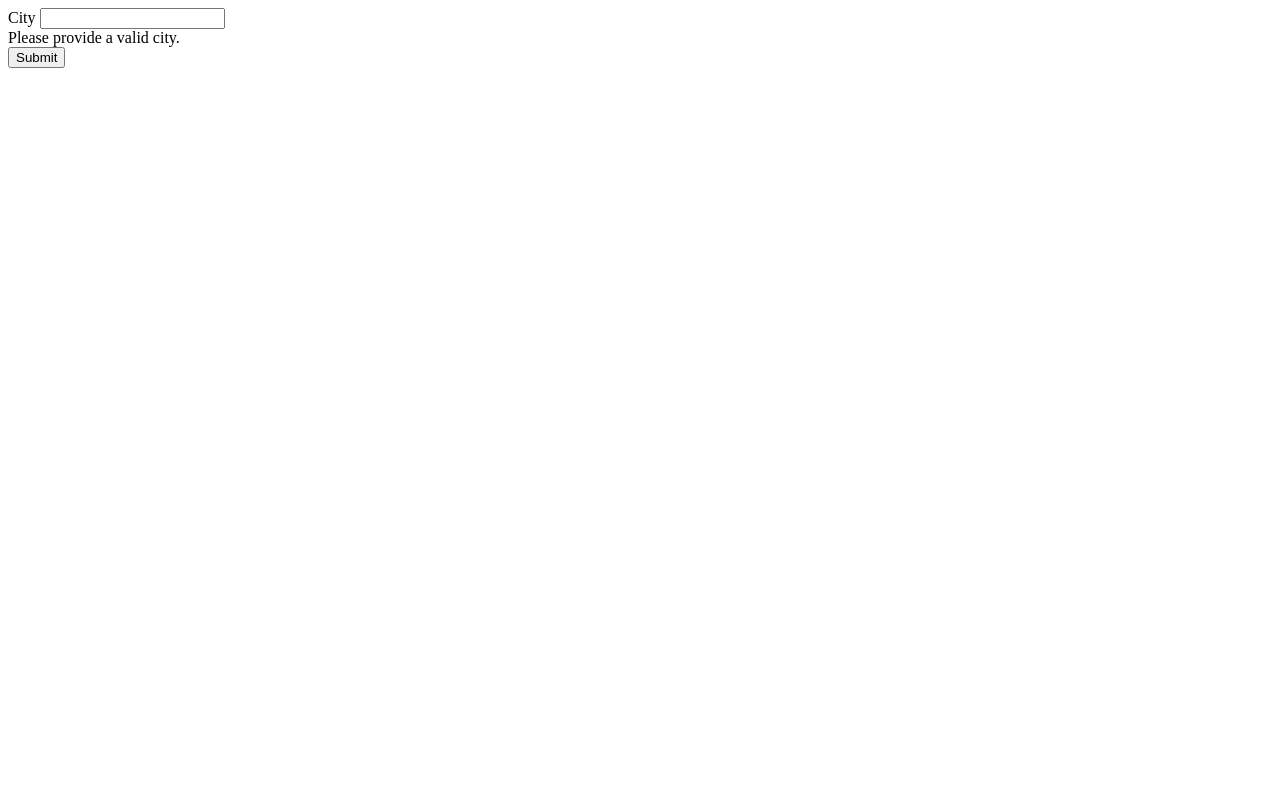
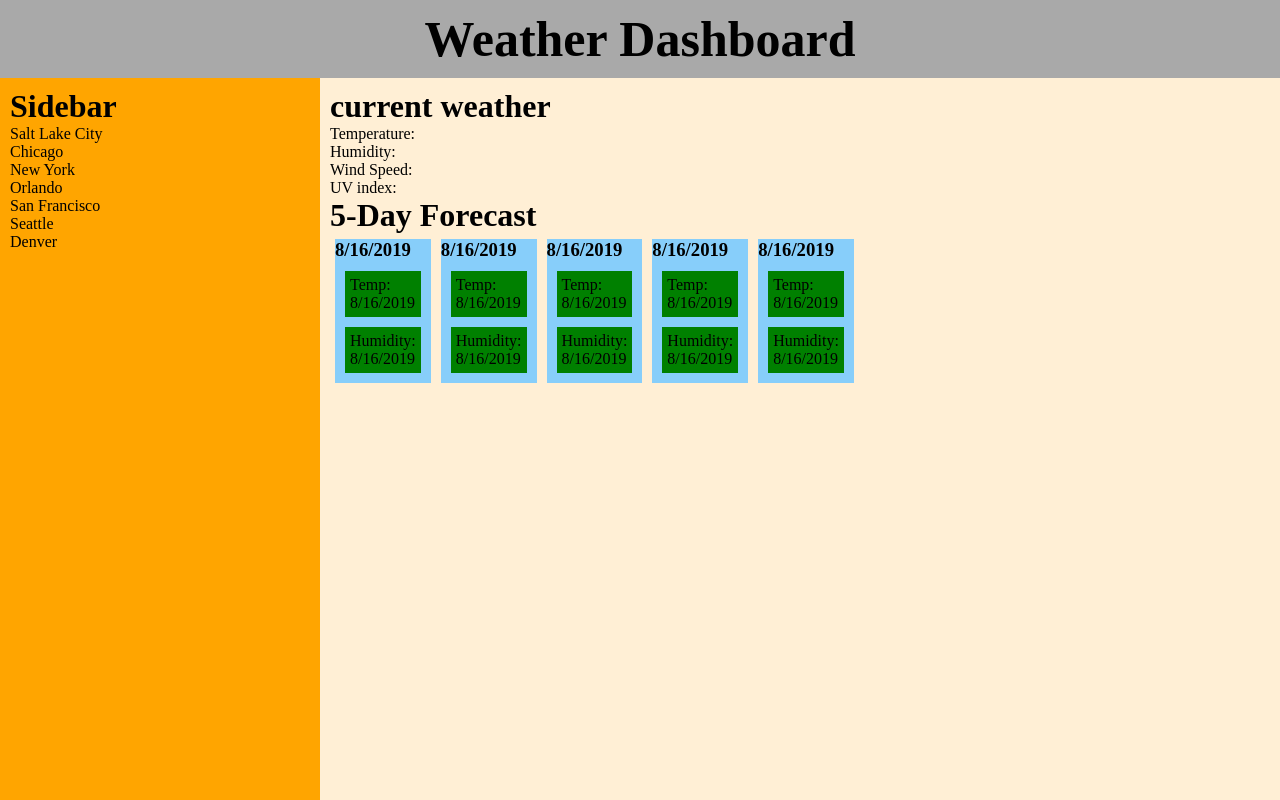
Before and after one commit to cojo12/weather-dashboard, a plain HTML site: page index.html in a window 1280 px wide. Drawn offline with Linux system fonts and the light colour scheme.

Commit message:
added html & css

```diff
--- a/index.html
+++ b/index.html
@@ -1,43 +1,122 @@
 <!DOCTYPE html>
 <html lang="en">
 <head>
-    <meta charset="UTF-8">
-    <meta name="viewport" content="width=device-width, initial-scale=1.0">
-    <title>Document</title>
+  <meta charset="UTF-8">
+  <meta name="viewport" content="width=device-width, initial-scale=1.0">
+  <link href="style.css" rel="stylesheet">
+  <link rel="stylesheet" href="https://use.fontawesome.com/releases/v5.13.0/css/all.css" integrity="sha384-Bfad6CLCknfcloXFOyFnlgtENryhrpZCe29RTifKEixXQZ38WheV+i/6YWSzkz3V" crossorigin="anonymous">
+  <title>Document</title>
 </head>
 <body>
-    <form class="needs-validation" novalidate>
-        <div class="form-row"></div>
-        <div class="col-md-6 mb-3">
-            <label for="validationCustom03">City</label>
-            <input type="text" class="form-control" id="validationCustom03" required>
-            <div class="invalid-feedback">
-                Please provide a valid city.
+
+  <div class="header">Weather Dashboard</div>
+  <div class="content">
+    <div class="sidebar">
+      <h1>Sidebar</h1>
+      <div>Salt Lake City</div>
+      <div>Chicago</div>
+      <div>New York</div>
+      <div>Orlando</div>
+      <div>San Francisco</div>
+      <div>Seattle</div>
+      <div>Denver</div>
+    </div>
+    <div class="weather">
+      <div class="current-weather">
+        <h1>current weather</h1>
+        <div>Temperature:</div>
+        <div>Humidity:</div>
+        <div>Wind Speed:</div>
+        <div>UV index:</div>
+      </div>
+      <div class="futher-weather">
+        <h1>5-Day Forecast</h1>
+        <div class="forecast">
+          <div class="forecast-card">
+            <h3>8/16/2019</h3>
+            <div>
+              <label>Temp:</label>
+              <p>8/16/2019</p>
             </div>
-        </dils
-        v>
-        <button class="btn btn-primary" type="submit">Submit</button>
-    </form>
+            <div>
+              <label>Humidity:</label>
+              <p>8/16/2019</p>
+            </div>
+          </div>
+          <div class="forecast-card">
+            <h3>8/16/2019</h3>
+            <div>
+              <label>Temp:</label>
+              <p>8/16/2019</p>
+            </div>
+            <div>
+              <label>Humidity:</label>
+              <p>8/16/2019</p>
+            </div>
+          </div>
+          <div class="forecast-card">
+            <h3>8/16/2019</h3>
+            <div>
+              <label>Temp:</label>
+              <p>8/16/2019</p>
+            </div>
+            <div>
+              <label>Humidity:</label>
+              <p>8/16/2019</p>
+            </div>
+          </div>
+          <div class="forecast-card">
+            <h3>8/16/2019</h3>
+            <div>
+              <label>Temp:</label>
+              <p>8/16/2019</p>
+            </div>
+            <div>
+              <label>Humidity:</label>
+              <p>8/16/2019</p>
+            </div>
+          </div>
+          <div class="forecast-card">
+            <h3>8/16/2019</h3>
+            <div>
+              <label>Temp:</label>
+              <p>8/16/2019</p>
+            </div>
+            <div>
+              <label>Humidity:</label>
+              <p>8/16/2019</p>
+            </div>
+          </div>
+        </div>
+      </div>
+    </div>
+    </div>
+    <!-- <h1>Search for a city:</h1>
+    <div class="wrapper">
+      <div class="row">
+        <input type="text" class="input" placeholder="Enter here">
+        <div class="searchbtn"><i class="fas fa-search"></i></div>
+      </div>
 
-      <script>
-      // Example starter JavaScript for disabling form submissions if there are invalid fields
-      (function() {
-        'use strict';
-        window.addEventListener('load', function() {
-          // Fetch all the forms we want to apply custom Bootstrap validation styles to
-          var forms = document.getElementsByClassName('needs-validation');
-          // Loop over them and prevent submission
-          var validation = Array.prototype.filter.call(forms, function(form) {
-            form.addEventListener('submit', function(event) {
-              if (form.checkValidity() === false) {
-                event.preventDefault();
-                event.stopPropagation();
-              }
-              form.classList.add('was-validated');
-            }, false);
-          });
-        }, false);
-      })();
-      </script>
+      <div class="currentTemp">
+
+        90.9 F
+      </div>
+    </div>
+
+    <div class="container city">
+      <div class="row"
+
+      90.9 F
+
+      <div class="forcast">
+
+      </div>
+    </div> -->
+
+
+  <script>
+
+  </script>
 </body>
 </html>
--- /dev/null
+++ b/style.css
@@ -0,0 +1,91 @@
+* {
+    margin: 0;
+    padding: 0;
+    outline: none;
+    box-sizing: border-box;
+}
+
+html {
+    height: 100%;
+}
+
+body {
+    display: flex;
+    flex-direction: column;
+    height: 100%;
+}
+
+.header {
+    background-color: darkgray;
+    font-size: 50px;
+    font-weight: bold;
+    justify-content: center;
+    display: flex;
+    padding: 10px;
+}
+
+.content {
+    background-color: grey;
+    display: flex;
+    flex-direction: row;
+    flex-grow: 1;
+}
+
+.sidebar {
+    background-color: orange;
+    width: 25%;
+    padding: 10px;
+}
+
+.weather {
+    background-color: papayawhip;
+    width: 75%;
+    padding: 10px;
+}
+
+.forecast {
+    display: flex;
+}
+
+.forecast-card {
+    background-color: lightskyblue;
+    margin: 5px;
+}
+
+.forecast-card > div {
+    background-color: green;
+    margin: 10px;
+    padding: 5px;
+}
+
+h1 {
+    margin: auto;
+}
+
+.wrapper {
+    border-radius: 5px;
+    display: flex;
+}
+
+.input {
+    padding: 10px;
+    border-radius: 5px;
+    font-size: 15px;
+    width: 30%;
+}
+
+.searchbtn {
+    background: gold;
+    border-radius: 5px;
+    cursor: pointer;
+    width: 50px;
+    position: relative;
+}
+
+.fas {
+    position: absolute;
+    top: 50%;
+    left: 50%;
+    transform: translate(-50%, -50%);
+    font-size: 20px;
+}
```
